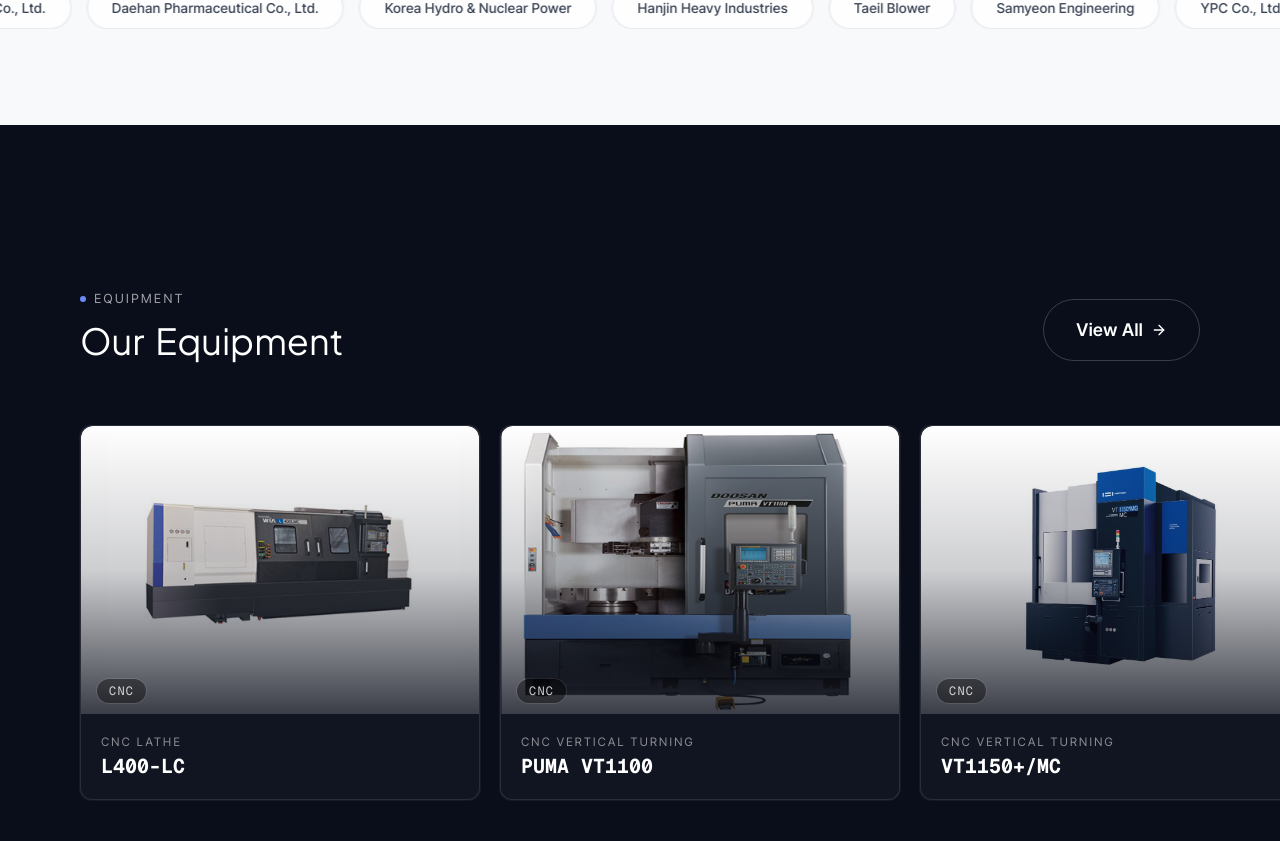
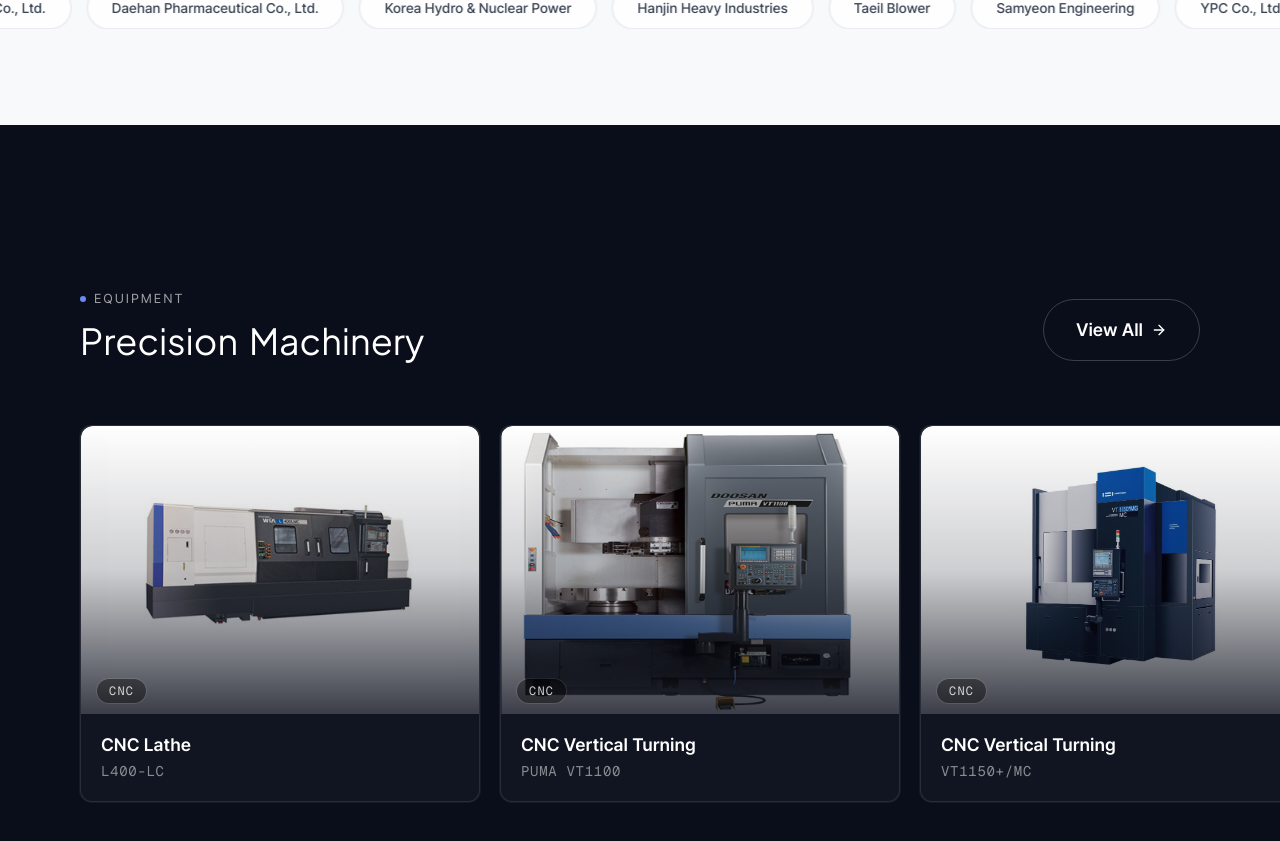
Before and after one commit to SeoKyungeng/seokyung-web, a Next.js app: page /en in a window 1280 px wide. Shown: the part 2001-2842 px from the top of the page. Built offline with nearby package versions, Linux system fonts and the light colour scheme.

Commit message:
fix(home): 설비·제품 섹션 타이틀 메뉴명 일치 및 설비 카드 계층 수정

```diff
--- a/src/components/home/EquipmentPreview.tsx
+++ b/src/components/home/EquipmentPreview.tsx
@@ -45,12 +45,14 @@
       </div>
 
       <div className="p-5">
-        <p className="text-xs uppercase tracking-[0.15em] text-white/50 mb-1">
+        <h3 className="text-lg font-semibold text-white group-hover:text-primary-300 transition-colors duration-200 leading-tight">
           {item.name[locale]}
-        </p>
-        <h3 className="font-mono text-xl font-bold text-white group-hover:text-primary-300 transition-colors duration-200 leading-tight">
-          {item.model}
         </h3>
+        {item.model && (
+          <p className="mt-1 font-mono text-sm tracking-wider text-white/50">
+            {item.model}
+          </p>
+        )}
       </div>
     </div>
   );
--- a/src/messages/en.json
+++ b/src/messages/en.json
@@ -43,12 +43,12 @@
       "statsSince": "Established",
       "statsSinceDesc": "Delivering the highest quality to our clients with extensive experience and expertise.",
       "equipmentLabel": "EQUIPMENT",
-      "equipmentTitle": "Our Equipment",
+      "equipmentTitle": "Precision Machinery",
       "equipmentViewAll": "View All",
       "clientsLabel": "CLIENTS",
       "clientsTitle": "Trusted Partners",
       "productsLabel": "PRODUCTS",
-      "productsTitle": "Products",
+      "productsTitle": "Machined Parts",
       "productsViewAll": "View All",
       "ctaMarqueeKo": "정밀 가공 파트너가 필요하신가요?",
       "ctaMarqueeEn": "HOW CAN WE HELP?",
--- a/src/messages/ko.json
+++ b/src/messages/ko.json
@@ -43,7 +43,7 @@
       "statsSince": "설립 연혁",
       "statsSinceDesc": "오랜 경험과 노하우를 바탕으로 고객 여러분께 최상의 품질을 제공합니다.",
       "equipmentLabel": "EQUIPMENT",
-      "equipmentTitle": "보유 설비",
+      "equipmentTitle": "설비현황",
       "equipmentViewAll": "전체 보기",
       "clientsLabel": "CLIENTS",
       "clientsTitle": "함께하는 파트너사",
```
